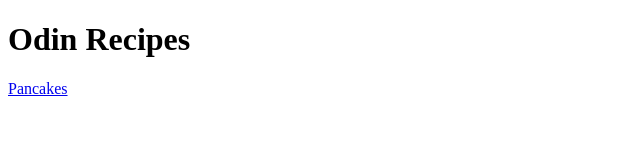
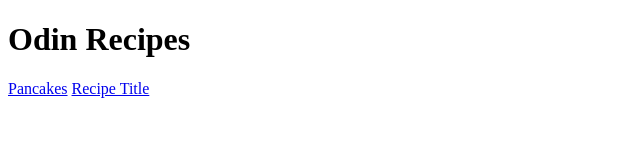
Before and after one commit to TroyMcClure1/odin-recipes, a plain HTML site: page index.html in a window 1280 px wide. Shown: the whole page, without its empty margins (0-640 px from the left). Drawn offline with Linux system fonts and the light colour scheme.

Commit message:
error correction

```diff
--- a/index.html
+++ b/index.html
@@ -9,3 +9,4 @@
     <a href="recipes/pancakes.html">Pancakes</a>
 </body>
 </html>
+<a href="recipes/recipename.html">Recipe Title</a>
```
